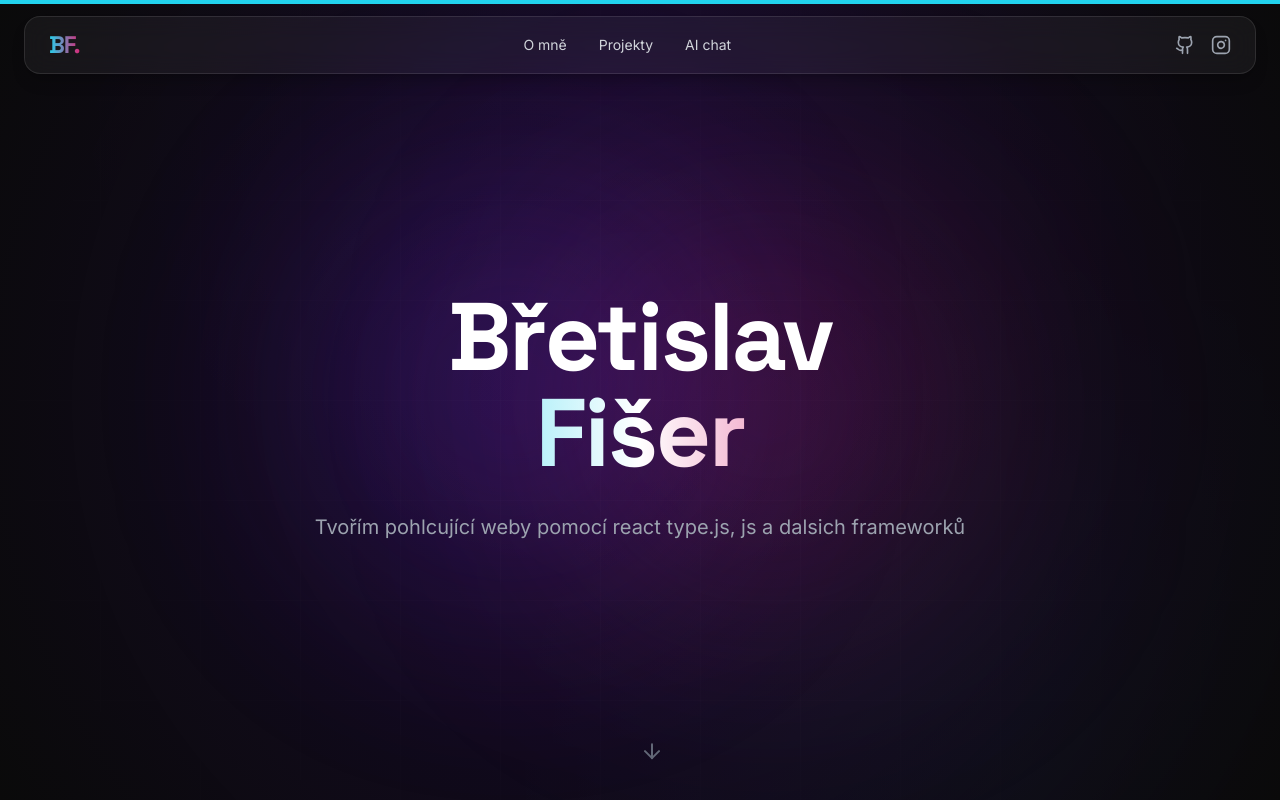
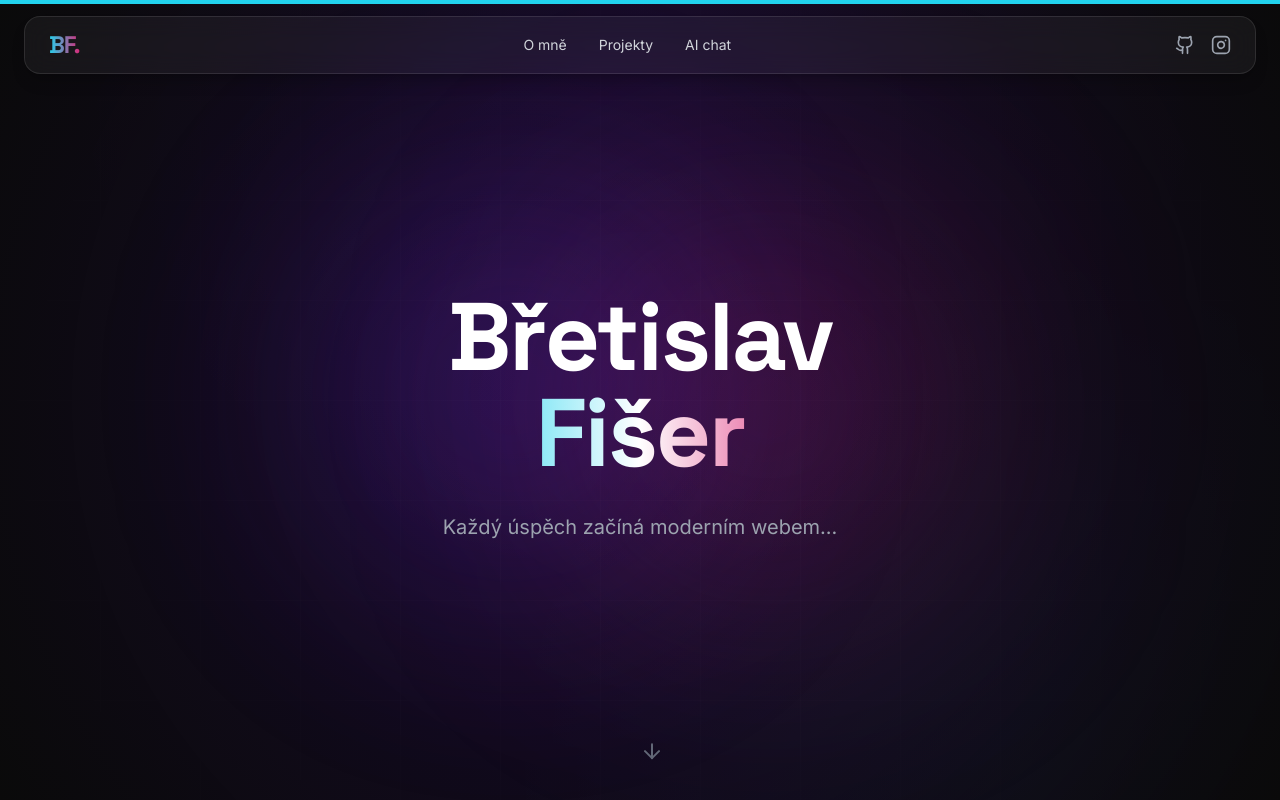
Before and after one commit to FiserBre/fiserbretislav, a React (Vite) app: page / in a window 1280 px wide. Shown: the top 800 px of the page. Built offline with nearby package versions, Linux system fonts and the light colour scheme.

Commit message:
Update Hero.tsx
Podnadpis

```diff
--- a/components/Hero.tsx
+++ b/components/Hero.tsx
@@ -66,7 +66,7 @@ const Hero: React.FC = () => {
           transition={{ delay: 1.6, duration: 0.8 }}
           className="text-lg md:text-xl text-gray-400 max-w-2xl mx-auto leading-relaxed"
         >
-          Tvořím pohlcující weby pomocí react type.js, js a dalsich frameworků
+          Každý úspěch začíná moderním webem...
         </motion.p>
       </motion.div>
 
```
